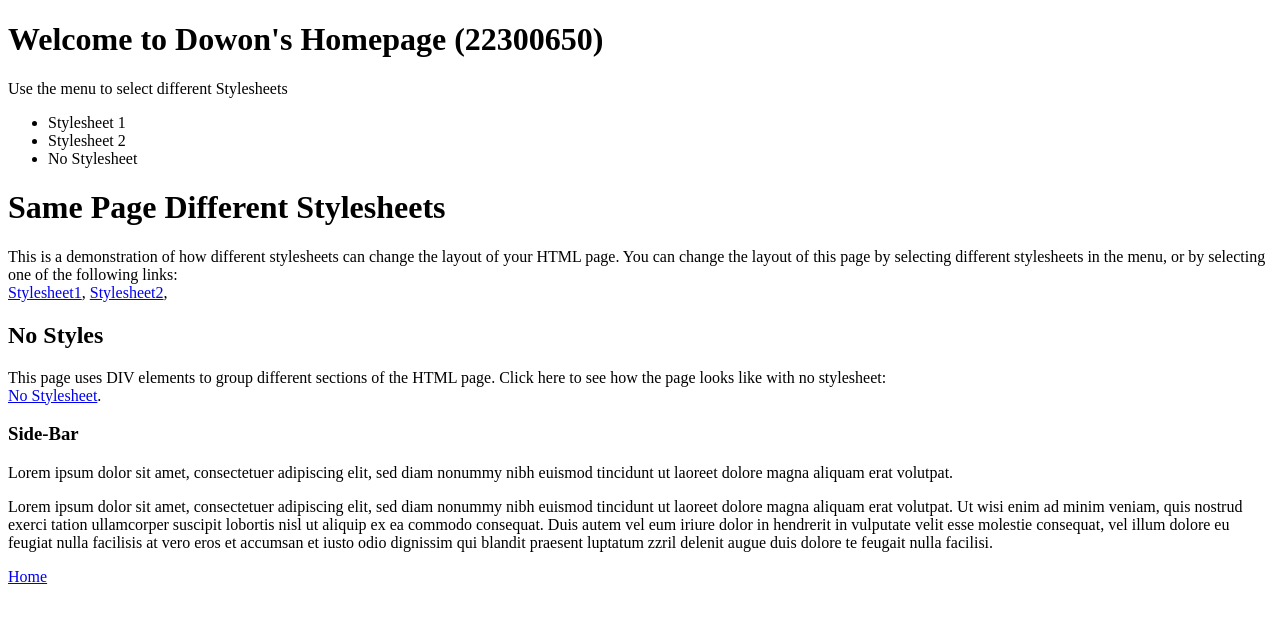
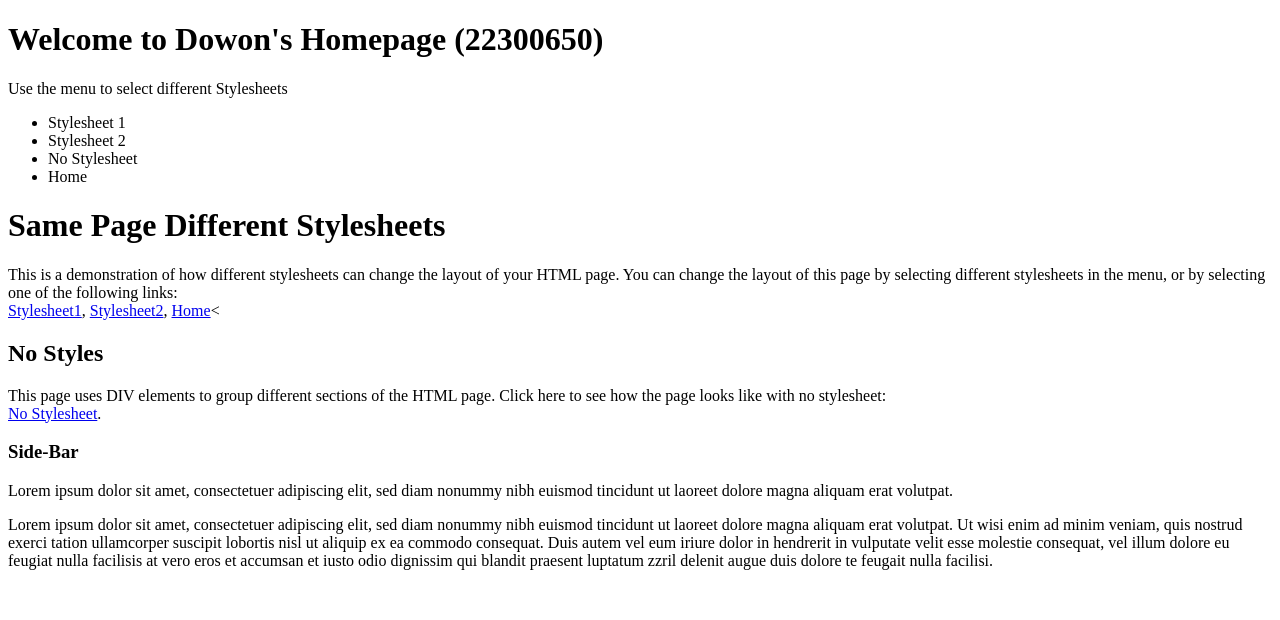
Before and after one commit to jeondowon/2026OSS_A2, a plain HTML site: page nostyle.html in a window 1280 px wide. Drawn offline with Linux system fonts and the light colour scheme.

Commit message:
nostyle revised

```diff
--- a/nostyle.html
+++ b/nostyle.html
@@ -23,6 +23,9 @@
             <li onclick="location.href = 'nostyle.html'" class="menuitem">
               No Stylesheet
             </li>
+            <li onclick="location.href = 'index.html'" class="menuitem">
+              Home
+            </li>
           </ul>
         </nav>
         <main id="main">
@@ -35,6 +38,7 @@
             <br />
             <a href="style1.html">Stylesheet1</a>,
             <a href="style2.html">Stylesheet2</a>,
+            <a href="index.html">Home</a><
           </p>
           <h2>No Styles</h2>
           <p>
@@ -66,6 +70,5 @@
         </p>
       </footer>
     </div>
-    <p><a href="index.html">Home</a></p>
   </body>
 </html>
```
